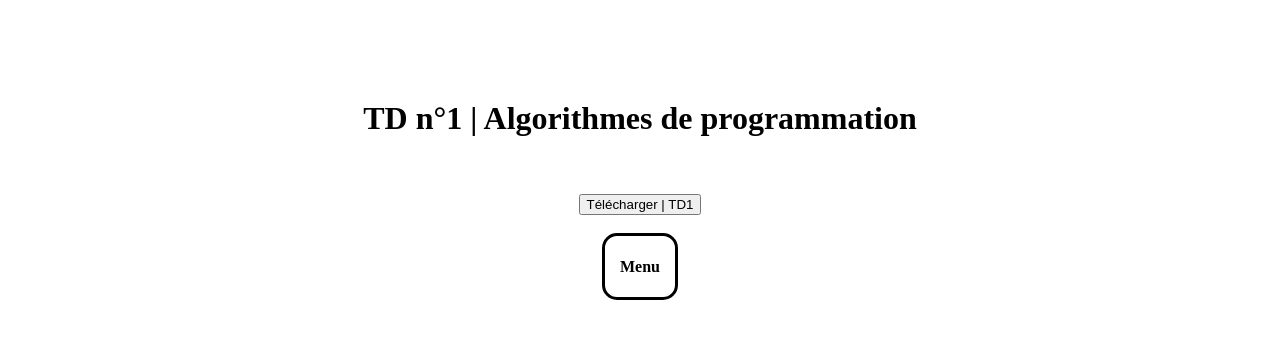
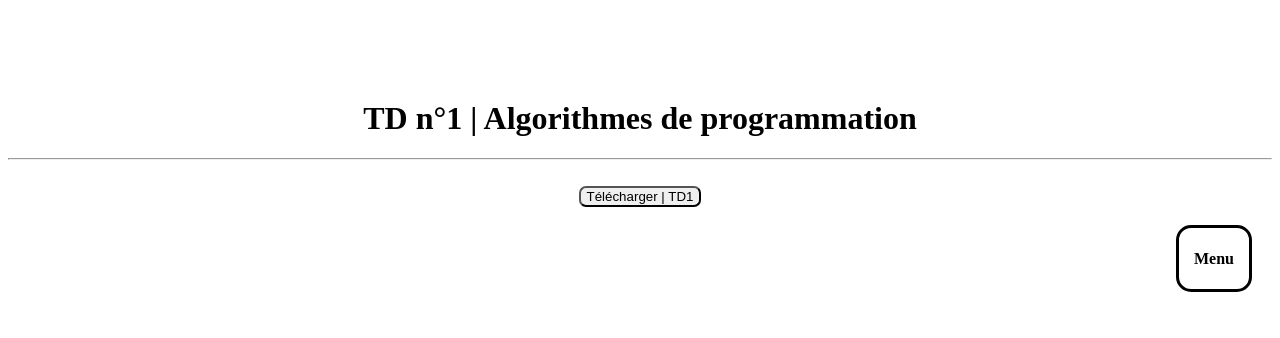
Before and after one commit to Travail1STI2D1/TP-IT, a plain HTML site: page td1.html in a window 1280 px wide. Drawn offline with Linux system fonts and the light colour scheme.

Commit message:
style tp

```diff
--- a/style.css
+++ b/style.css
@@ -1,6 +1,11 @@
 h2 {
     margin-top: 0;
     margin-bottom: 0;
+}
+
+button {
+    border-radius: 7px;
+    cursor: pointer;
 }
 
 .centre {
@@ -27,7 +32,7 @@ h2 {
     height: auto;
     text-align: center;
     margin-left: auto;
-    margin-right: auto;
+    margin-right: 20px;
     cursor: pointer;
     transition: background-color 1.5s ease;
 }
--- a/td1.html
+++ b/td1.html
@@ -7,7 +7,7 @@
 <body>
     <div class="up">
         <h1 class="centre">TD n°1 | Algorithmes de programmation</h1>
-        <br>
+        <HR>
         <br>
         <a href="TD/TD1 Algorithmes de programmation Anthony et Meyel - Elève.docx" class="centre">
             <button>Télécharger | TD1</button>
```
Also changed, not shown: td2.html (+1 -1 lines), td3.html (+1 -1 lines), tp1.html (+1 -1 lines), tp10.html (+1 -1 lines), tp11.html (+1 -1 lines), tp12.html (+1 -1 lines), tp13.html (+1 -1 lines), tp2.html (+1 -1 lines), tp3.html (+1 -1 lines), tp4.html (+1 -1 lines), tp5.html (+1 -1 lines), tp6.html (+1 -1 lines), tp7.html (+1 -1 lines), tp8.html (+1 -1 lines), 1 more files.
